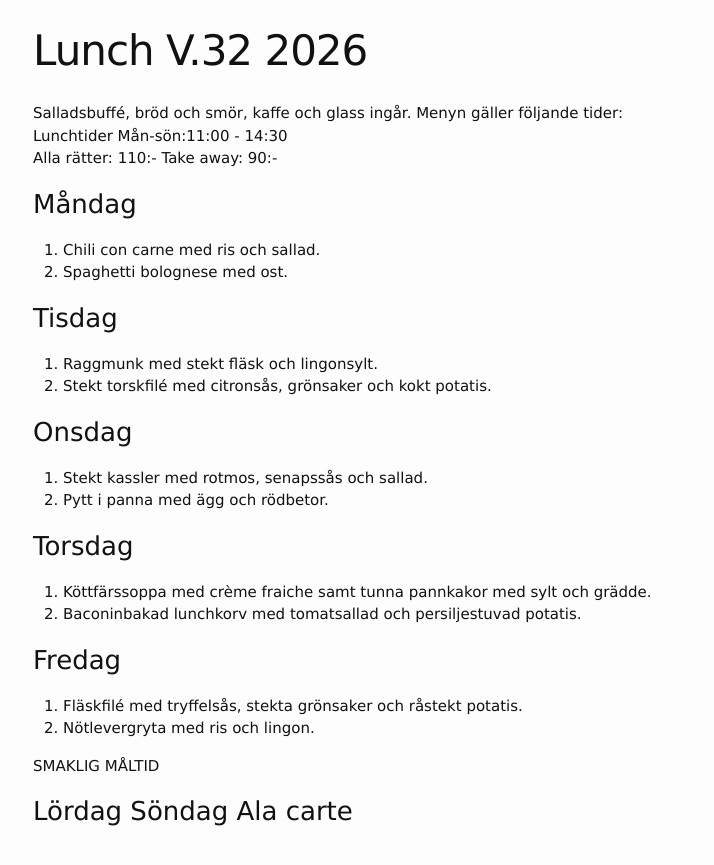
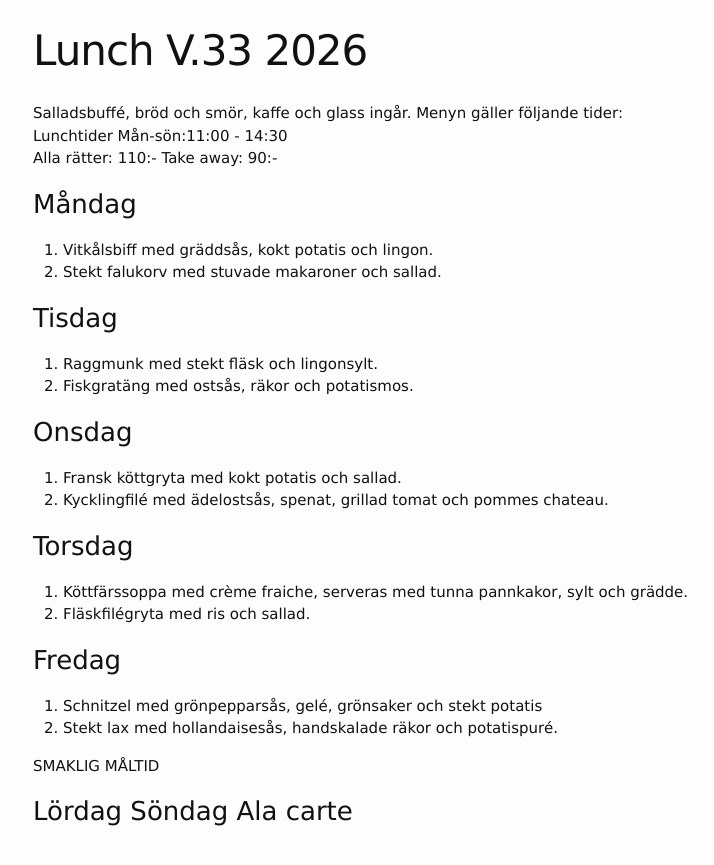
Before and after one commit to FarInn62/farinn62.github.io, a Jekyll site: the page built from lunch.md, in a window 1280 px wide. Shown: the top 865 px of the page, without its empty margins (237-951 px from the left). Built offline with Jekyll 4.4.1, drawn with Linux system fonts in a browser that asks for light colours.

Commit message:
Update lunch.md

```diff
--- a/lunch.md
+++ b/lunch.md
@@ -1,6 +1,6 @@
 ---
 layout: foodmenu
-title: Lunch V.32 2026
+title: Lunch V.33 2026
 permalink: /lunch/
 published: true
 ---
@@ -11,27 +11,27 @@ Alla rätter: 110:- Take away: 90:-
 
 ### Måndag
 
-1. Chili con carne med ris och sallad.
-2. Spaghetti bolognese med ost.
+1. Vitkålsbiff med gräddsås, kokt potatis och lingon.
+2. Stekt falukorv med stuvade makaroner och sallad.
 
 ### Tisdag
 
 1. Raggmunk med stekt fläsk och lingonsylt.
-2. Stekt torskfilé med citronsås, grönsaker och kokt potatis.
+2. Fiskgratäng med ostsås, räkor och potatismos.
 
 ### Onsdag
 
-1. Stekt kassler med rotmos, senapssås och sallad.
-2. Pytt i panna med ägg och rödbetor.
+1. Fransk köttgryta med kokt potatis och sallad.
+2. Kycklingfilé med ädelostsås, spenat, grillad tomat och pommes chateau.
 
 ### Torsdag
 
-1. Köttfärssoppa med crème fraiche samt tunna pannkakor med sylt och grädde.
-2. Baconinbakad lunchkorv med tomatsallad och persiljestuvad potatis.
+1. Köttfärssoppa med crème fraiche, serveras med tunna pannkakor, sylt och grädde.
+2. Fläskfilégryta med ris och sallad.
 
 ### Fredag
-1.  Fläskfilé med tryffelsås, stekta grönsaker och råstekt potatis.
-2.  Nötlevergryta med ris och lingon.
+1.  Schnitzel med grönpepparsås, gelé, grönsaker och stekt potatis
+2.  Stekt lax med hollandaisesås, handskalade räkor och potatispuré.
 
 SMAKLIG MÅLTID
 
```
